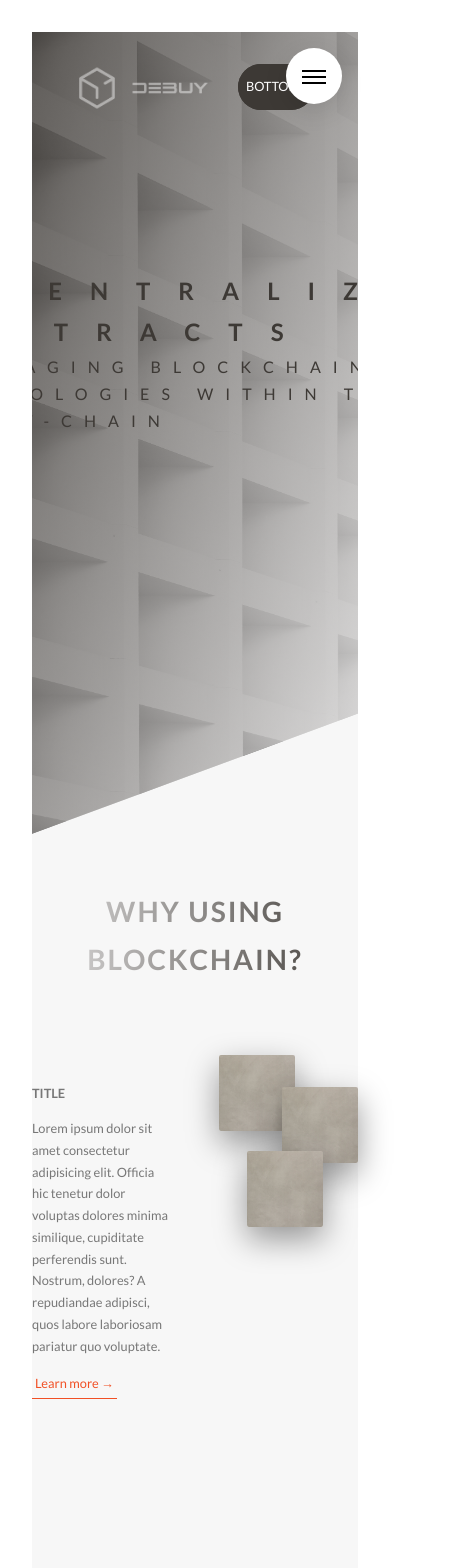
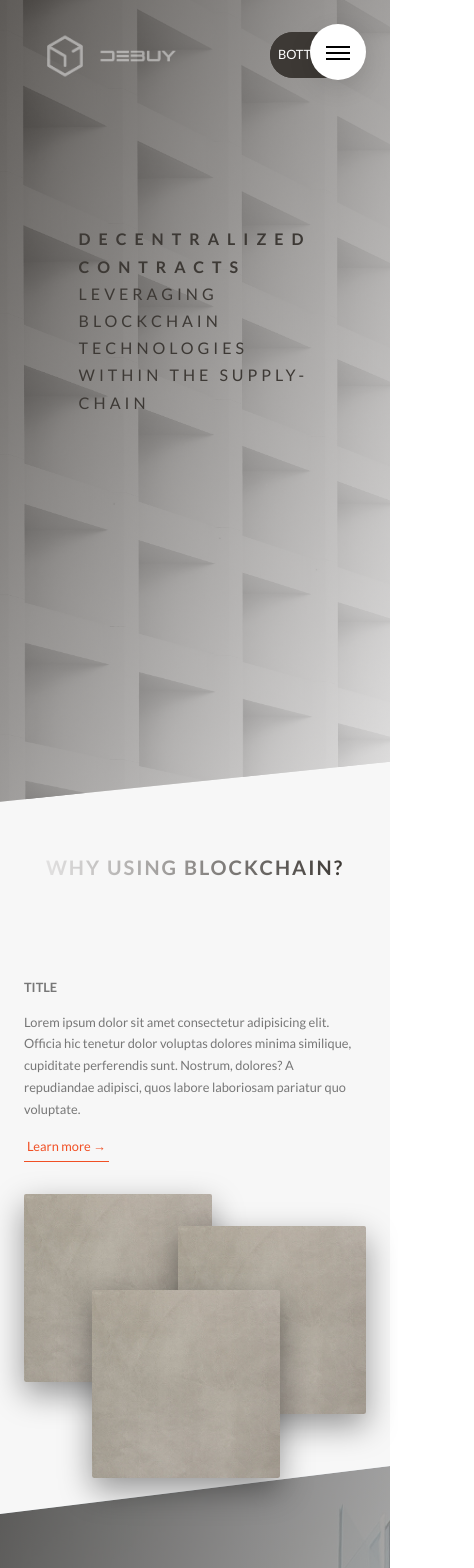
Before and after one commit to debuy-co/landingPage, a React (Create React App) app: page / in a window 390 px wide. Shown: the top 1568 px of the page, 474 px wide, since content can reach past the window. Built offline with nearby package versions, Linux system fonts and the light colour scheme.

Commit message:
Media Queries - Base, Typography and Layout

```diff
--- a/src/sass/abstract/_variables.scss
+++ b/src/sass/abstract/_variables.scss
@@ -28,6 +28,7 @@ $default-font-size: 1.6rem;
 --------------------------------------------------------------*/
 $grid-width: 114rem;
 $gutter-vertical: 8rem;
+$gutter-vertical-small: 6rem;
 $gutter-horizontal: 6rem;
 
 $width-1-of-2: calc(
--- a/src/sass/base/_base.scss
+++ b/src/sass/base/_base.scss
@@ -33,6 +33,8 @@ html {
   */
   //we actually don't need above one because we are fine to apply 50% also for mobile devices
 
+  //we must use below order, tab-land and than tab-port because it will solve conficlts correctly
+  //image you have screen size of 700px, both media queries will apply and in this case it will give priority to the last one (tab-port) --> 50%
   @include respond(tab-land) {
     font-size: 56.25%; //1 rem = 9px, 9/16 = 56.25%
   }
@@ -47,6 +49,12 @@ html {
 
 /*in this case we no longer use the universal selector but body, all the property will be inherithed by its child*/
 body {
+  margin: inherit;
   box-sizing: border-box; /* the boarders and the padding are not longer added to the total height or weidht of the element*/
   /*if we set box-sizing to border box if will equivalent to calculate height and width oncluding the content dimension + the padding*/
+  padding: 3rem; /*with this padding it will give the nice white margin on all the webpage*/
+  @include respond(tab-port) {
+    //so basically for a screen size lower than 900px it will remove the padding
+    padding: 0;
+  }
 }
--- a/src/sass/base/_typography.scss
+++ b/src/sass/base/_typography.scss
@@ -20,6 +20,11 @@
     /*
         animation-delay: 3s;
         animation-iteration-count: 3; /*in this case it will happen 3 times*/
+
+    @include respond(phone) {
+      letter-spacing: 1rem;
+      font-size: 2rem;
+    }
   }
 
   &--sub {
@@ -27,6 +32,10 @@
     font-size: 2rem;
     font-weight: 400;
     letter-spacing: 1.5rem;
+
+    @include respond(phone) {
+      letter-spacing: 0.5rem;
+    }
 
     /*
         animation-name: moveInRight;
@@ -47,7 +56,6 @@ body {
   /*font-size: 16px;*/
   line-height: 1.7; /*means that the line height is 1.7 bigger than the predefinied line height*/
   color: #777;
-  padding: 3rem; /*with this padding it will give the nice white margin on all the webpage*/
 }
 
 .heading-secondary {
@@ -68,6 +76,14 @@ body {
     transform: skewY(2deg) skewX(15deg) scale(1.1);
     text-shadow: 0.5rem 1rem 2rem rgba(black, 0.2);
   }
+
+  @include respond(tab-port) {
+    font-size: 3rem;
+  }
+
+  @include respond(phone) {
+    font-size: 2.5rem;
+  }
 }
 
 .heading-tertiary {
--- a/src/sass/layout/_footer.scss
+++ b/src/sass/layout/_footer.scss
@@ -2,6 +2,11 @@
   background-color: $color-secondary;
   padding: 10rem 0;
   font-size: 1.4rem;
+
+  //as you can see the most important brakepoints (the one that you will need to modify more often) are tab port and phone
+  @include respond(tab-port) {
+    padding: 8rem 0;
+  }
 
   &__logo-box {
     text-align: center; //this is enough to center the logo, because an inline element behave just like text
@@ -17,6 +22,11 @@
     border-top: 1px solid $color-primary;
     padding: 2rem;
     display: inline-block;
+
+    @include respond(tab-port) {
+      width: 100%;
+      text-align: center;
+    }
   }
 
   &__list {
@@ -55,5 +65,11 @@
     border-top: 1px solid $color-primary;
     padding: 2rem;
     float: right;
+
+    @include respond(tab-port) {
+      width: 100%;
+      text-align: center;
+      float: none;
+    }
   }
 }
--- a/src/sass/layout/_grid.scss
+++ b/src/sass/layout/_grid.scss
@@ -13,6 +13,14 @@
   //this is another powerful preimpostata sudo class
   &:not(:last-child) {
     margin-bottom: $gutter-vertical; //to have some space at the bottom of the rows
+    @include respond(tab-port) {
+      margin-bottom: $gutter-vertical-small;
+    }
+  }
+
+  @include respond(tab-port) {
+    max-width: 50rem;
+    padding: 0 3rem;
   }
 
   @include clearfix;
@@ -25,6 +33,15 @@
     //if all the elements are floating the height of the row element will collapse and become zero, so what we do in this case is to use the "clear fix hack" as we added above with the "include" method
     &:not(:last-child) {
       margin-right: $gutter-horizontal;
+      @include respond(tab-port) {
+        margin-right: 0;
+        margin-bottom: $gutter-vertical-small; //the columns as they became rows they shall have now a margin bottom
+      }
+    }
+
+    //here we want that all the columns become rows
+    @include respond(tab-port) {
+      width: 100% !important; //we set it to important so that we are sure that all the width are overwritten
     }
   }
 
--- a/src/sass/layout/_header.scss
+++ b/src/sass/layout/_header.scss
@@ -15,6 +15,11 @@
     100% 85%,
     0 100%
   ); /*this gives the cut out effect on the back ground image*/
+
+  @include respond(phone) {
+    -webkit-clip-path: polygon(0 0, 100% 0, 100% 95%, 0 100%);
+    clip-path: polygon(0 0, 100% 0, 100% 95%, 0 100%);
+  }
 
   position: relative;
   /*
--- a/src/sass/layout/_navigation.scss
+++ b/src/sass/layout/_navigation.scss
@@ -16,6 +16,17 @@
     box-shadow: 0 1rem 3rem rgba(black, 0.1);
     text-align: center;
     cursor: pointer;
+
+    //we want to move this buttom a little bit more on the top right for the tablet view and mobile one
+    @include respond(tab-port) {
+      top: 4rem;
+      right: 4rem;
+    }
+
+    @include respond(phone) {
+      top: 3rem;
+      right: 3rem;
+    }
   }
 
   &__background {
@@ -29,6 +40,16 @@
     background-image: radial-gradient($color-secondary, $color-primary);
     z-index: 1000; //we give a high one so that it does not get hidded while we scroll on the page
     transition: transform 0.8s cubic-bezier(0.86, 0, 0.07, 1); //The cubic-bezier() function defines a Cubic Bezier curve can be used with the animation-timing-function property and the transition-timing-function property.
+
+    @include respond(tab-port) {
+      top: 4.5rem;
+      right: 4.5rem;
+    }
+
+    @include respond(phone) {
+      top: 3.5rem;
+      right: 3.5rem;
+    }
   }
 
   &__nav {
```
Also changed, not shown: src/sass/abstract/_mixins.scss (+7 -0 lines).
